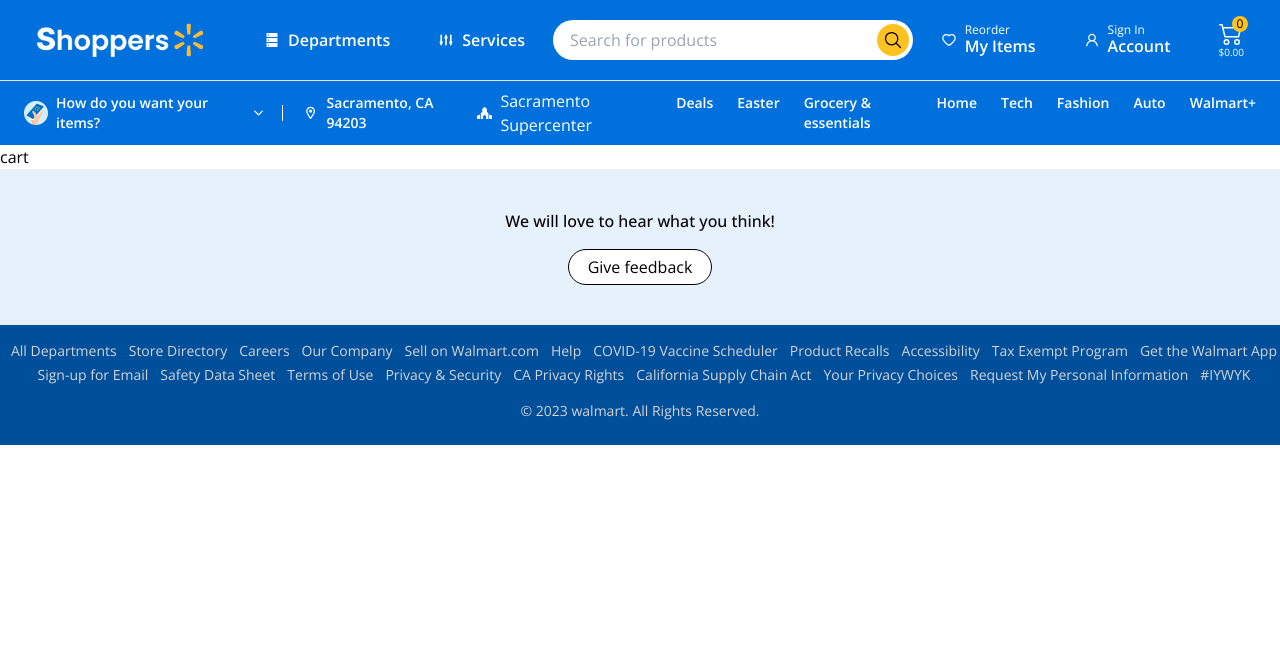
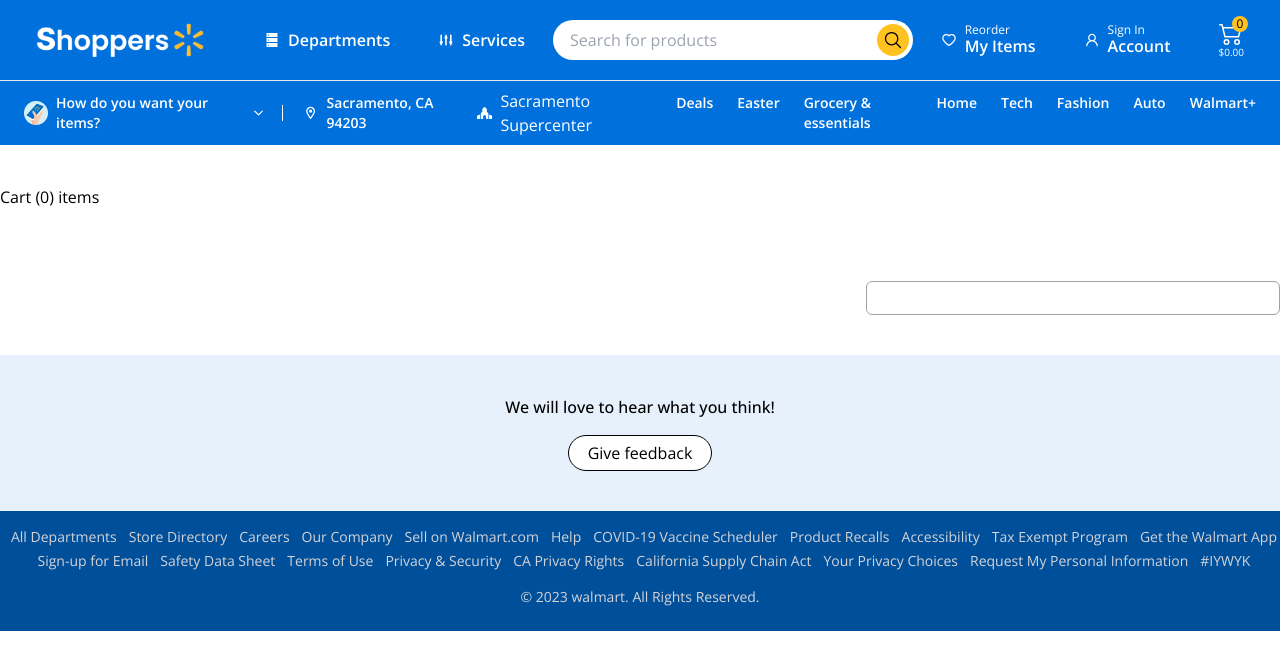
Before and after one commit to Shahriar-Turag/e-shop, a Next.js app: page /cart in a window 1280 px wide. Shown: the top 670 px of the page. Built offline with nearby package versions, Linux system fonts and the light colour scheme.

Commit message:
toaster added

```diff
--- /dev/null
+++ b/components/CartPage.tsx
@@ -0,0 +1,21 @@
+import React from 'react'
+import { useSelector } from 'react-redux'
+
+const CartPage = () => {
+
+  const productData = useSelector((state:any) => state.productData)
+
+
+  return (
+    <div className='w-full py-10'>
+        <div className='w-full flex gap-10'>
+            <div className='w-2/3 flex flex-col gap-5'>
+              <h1>Cart <span>({productData.length}) items</span></h1>
+            </div>
+            <div className='w-1/3 p-4 mt-24 h-[500ox] border-[1px] border-zinc-400 rounded-md flex flex-col justify-center gap-4'></div>
+        </div>
+    </div>
+  )
+}
+
+export default CartPage
--- a/components/Products.tsx
+++ b/components/Products.tsx
@@ -5,6 +5,7 @@
 import { BsStarFill } from 'react-icons/bs';
 import { GoPlus } from 'react-icons/go';
 import { useDispatch } from 'react-redux';
+import toast, {Toaster} from 'react-hot-toast';
 
 const Products = ({ productData }: any) => {
 	const dispatch = useDispatch();
@@ -42,7 +43,7 @@
 											category: item.category,
 											brand: item.brand,
 										})
-									)
+									) && toast.success(`${item.title} is added to cart`)
 								}
 								className='w-20 h-9 bg-blue text-white rounded-full flex gap-1 items-center justify-center hover:bg-[#004f9a] duration-300'
 							>
@@ -101,6 +102,7 @@
 					</div>
 				</div>
 			))}
+
 		</div>
 	);
 };
--- a/package.json
+++ b/package.json
@@ -18,6 +18,7 @@
     "next": "13.4.2",
     "react": "18.2.0",
     "react-dom": "18.2.0",
+    "react-hot-toast": "^2.4.1",
     "react-icons": "^4.8.0",
     "react-redux": "^8.0.5",
     "react-slick": "^0.29.0",
--- a/pages/_app.tsx
+++ b/pages/_app.tsx
@@ -6,6 +6,7 @@
 import { Provider } from 'react-redux';
 import { store, persistor } from '@/redux/store';
 import { PersistGate } from 'redux-persist/integration/react';
+import {Toaster} from 'react-hot-toast';
 
 const open_sans = Open_Sans({
 	subsets: ['latin'],
@@ -20,6 +21,17 @@
 					<Layout>
 						<Component {...pageProps} />
 					</Layout>
+					<Toaster
+				reverseOrder={false}
+				position='top-center'
+				toastOptions={{
+					style: {
+						borderRadius: '8px',
+						background: '#333',
+						color: '#fff',
+					}
+				}}
+				/>
 				</main>
 			</PersistGate>
 		</Provider>
--- a/pages/cart.tsx
+++ b/pages/cart.tsx
@@ -1,7 +1,10 @@
+import CartPage from '@/components/CartPage';
 import React from 'react';
 
 const cart = () => {
-	return <div>cart</div>;
+	return <div className='max-w-contentContainer mx-auto'>
+		<CartPage/>
+	</div>;
 };
 
 export default cart;
--- a/pages/product/[_id].tsx
+++ b/pages/product/[_id].tsx
@@ -8,6 +8,7 @@
 import ship3Img from '@/public/assets/images/images/ship/ship3.png';
 import { useDispatch } from 'react-redux';
 import { addToCart } from '@/redux/e_shopSlice';
+import toast from 'react-hot-toast';
 
 const ProductDetails = () => {
 	const router = useRouter();
@@ -124,7 +125,7 @@
 											brand: product.brand,
 											category: product.category,
 										})
-									)
+									)&& toast.success(`${product.title} is added to cart`)
 								}
 								className='w-32 h-10 bg-blue text-white rounded-full hover:bg-hoverBg duration-300'
 							>
@@ -170,28 +171,6 @@
 							</div>
 						</div>
 					</div>
-<<<<<<< HEAD
-					{/* online info */}
-					<div className='text-sm text-black flex flex-col gap-1'>
-						<p>
-							<span className='font-semibold'>$18/month</span>
-							<span className='font-bold'>WithAffirm</span><span className='underline underline-offset-2'>Learn how</span>
-						</p>
-						<p className='text-xs text-zinc-500 flex items-center gap-14'>
-							Price when purchased online
-							<span>
-								<BsInfoCircle/>
-							</span>
-						</p>
-					</div>
-					{/* Add to cart */}
-					<div>
-						<button className='w-32 h-10 bg-blue text-white rounded-full hover:bg-hoverBg duration-300'>Add to cart</button>
-					</div>
-					</div>
-
-=======
->>>>>>> bef70cde16abab5277f07fc623454719c5ad13c2
 				</div>
 			</div>
 		</div>
```
Also changed, not shown: 1 other file (tests, documents, lock files or other folders).
